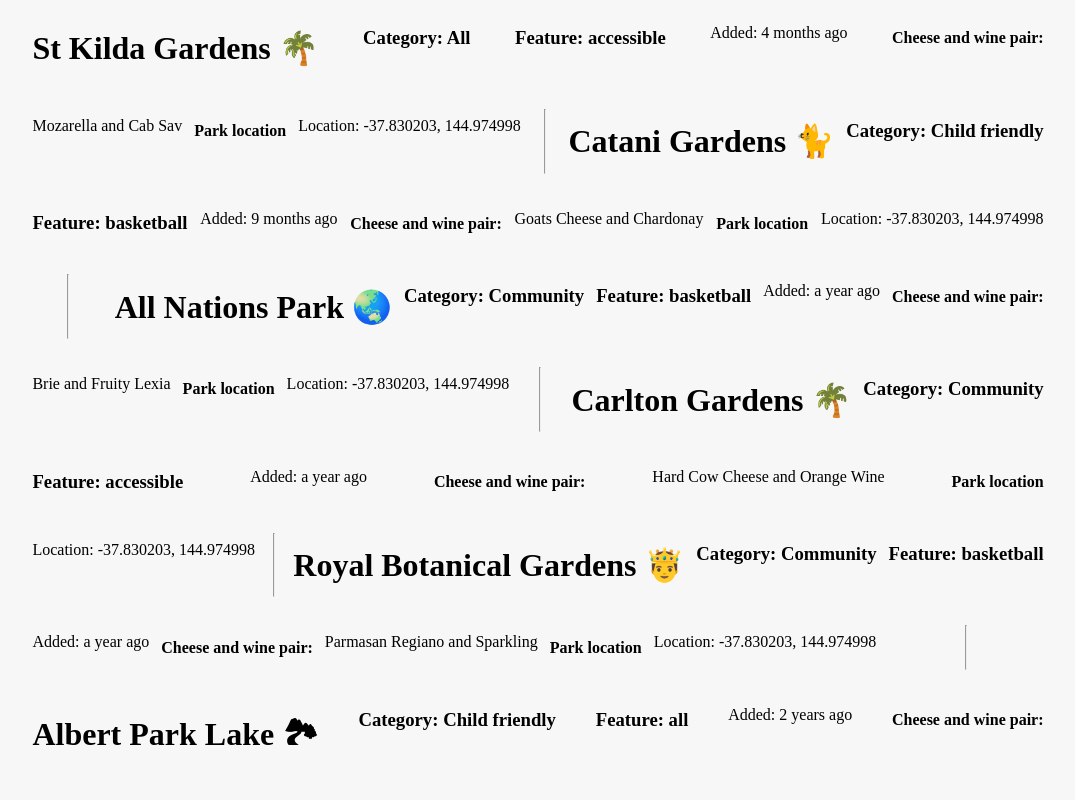
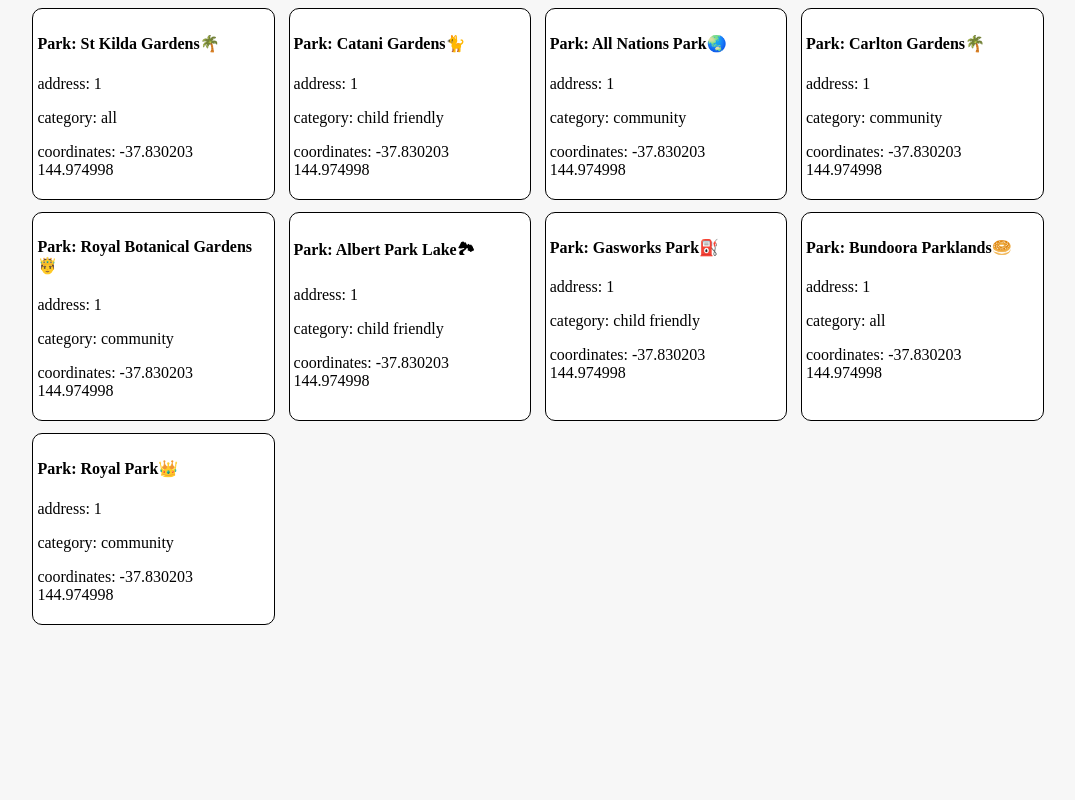
Before and after one commit to hey-chan/parks_react, a React (Create React App) app: page / in a window 1280 px wide. Shown: the top 800 px of the page, without its empty margins (102-1177 px from the left). Built offline with nearby package versions, Linux system fonts and the light colour scheme.

Commit message:
change root page to show card deck view for all parks

```diff
--- a/src/components/AllParks.js
+++ b/src/components/AllParks.js
@@ -1,6 +1,6 @@
 import React from 'react'
-import { APark } from './APark'
-import { CardDeck } from '../styled-components'
+import { CardDeck } from '../styled-components' // Uncomment this and change
+import { ParkDescription } from './ParkDescription'
 
 // DEALS WITH RENDERING ALL DATA BY MAPPING OVER IT
 const AllParks = (props) => {
@@ -17,7 +17,7 @@ const AllParks = (props) => {
       (<CardDeck>
         {/* For each post, we will return APark element */}
         {/* AS we are mapping over an array, each APark will need a key */}
-        {parks.sort((a,b)=> b.updated_at - a.updated_at).map(park => (<APark key={park.id} park={park}/>) )}
+        {parks.sort((a,b)=> b.updated_at - a.updated_at).map(park => (<ParkDescription key={park.id} park={park}/>) )}
       </CardDeck>)
       }
 
--- a/src/components/ParkDescription.js
+++ b/src/components/ParkDescription.js
@@ -4,15 +4,15 @@ import { Card } from "../styled-components";
 
 // Will behave to APark.js
 
-export const ParkDescription = () => {
+export const ParkDescription = (props) => {
   const {park} = props;
 
 
   return (
     <Card>
-      <h4 style={{fontWeight: "bold"}}>{park.name}</h4>
-      <p>address: {park.address.number ? park.address.number : null} {park.address.street}, {park.address.suburb}, {park.address.postcode}</p>
-      <p>category: {park.category.name}</p>
+      <h4>Park: {park.park_name}{park.park_icon}</h4>
+      <p>address: {park.address_id }</p>
+      <p>category: {park.category_id}</p>
       <p>coordinates: {park.latitude} {park.longitude}</p>
     </Card>
   )
```
